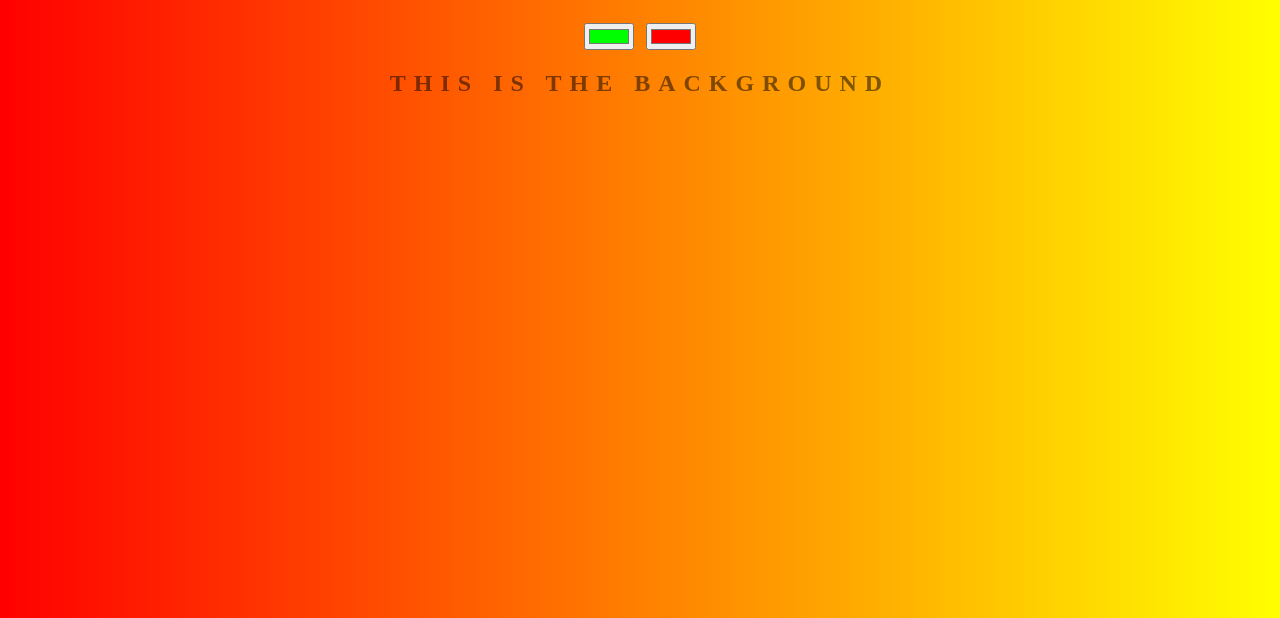
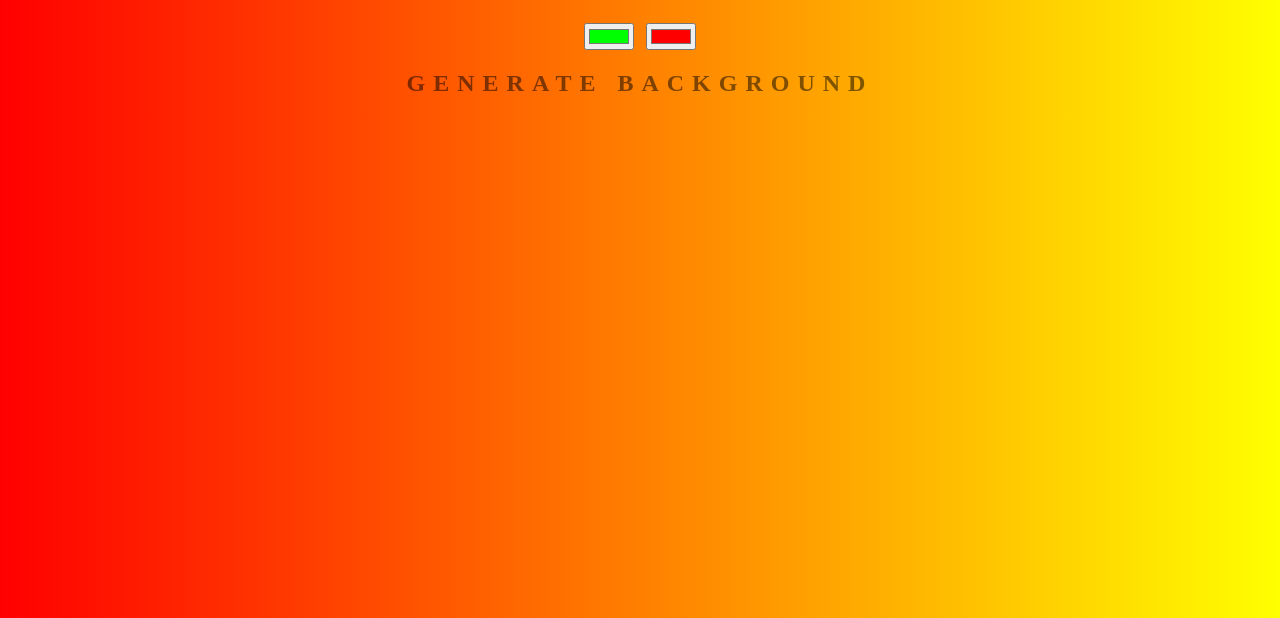
Before and after one commit to samarun/backgroung-gnerator, a plain HTML site: page index.html in a window 1280 px wide. Shown: the part 182-800 px from the top of the page. Drawn offline with Linux system fonts and the light colour scheme.

Commit message:
changing h2

```diff
--- a/index.html
+++ b/index.html
@@ -8,7 +8,7 @@
 	<h1>Background Generator</h1>
 	<input class="color1" type="color" name="color1" value="#00ff00">
 	<input class="color2" type="color" name="color2" value="#ff0000">
-	<h2>This is the Background</h2>
+	<h2>Generate Background</h2>
 	<h3></h3>
 	<script type="text/javascript" src="script.js"></script>
 </body>
```
